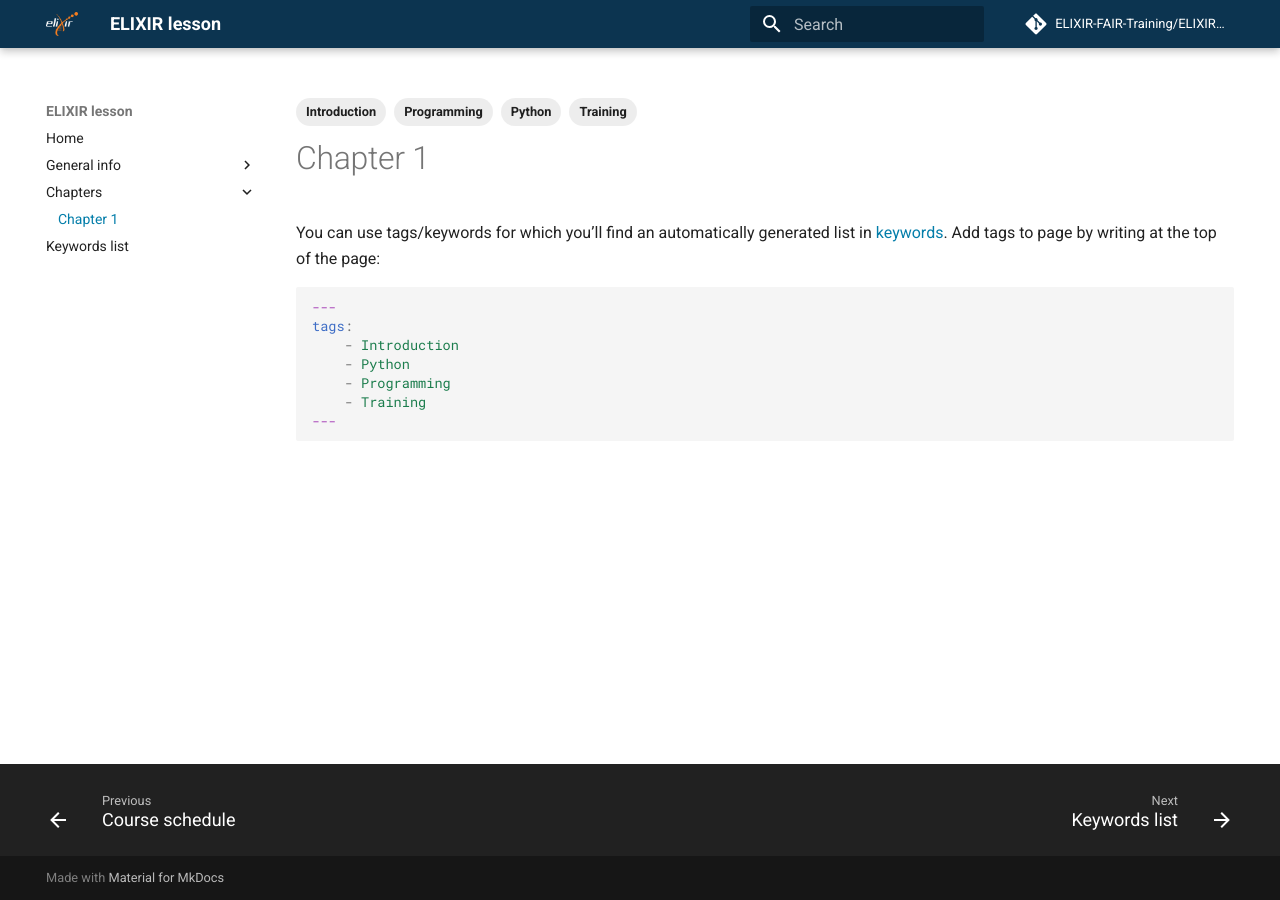
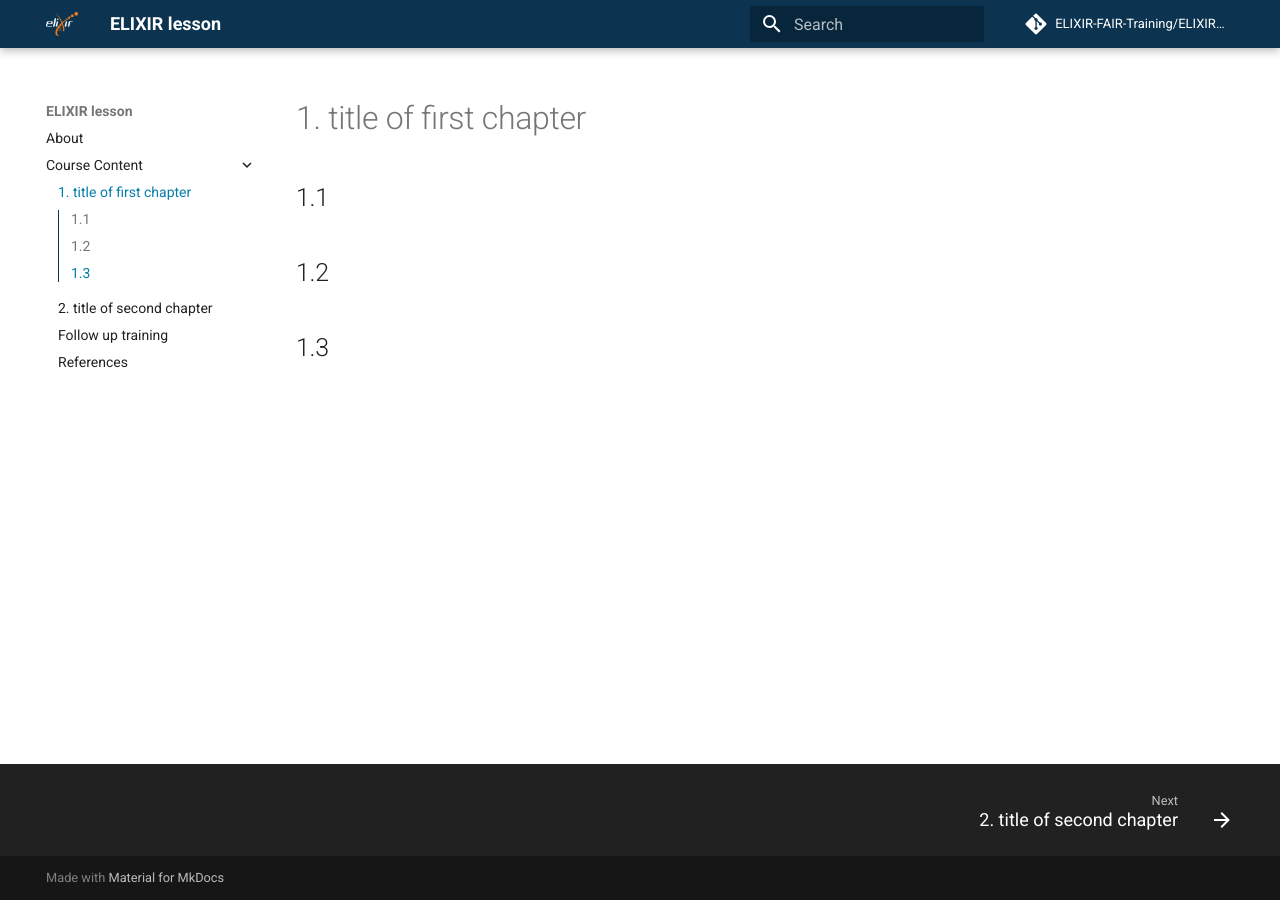
Before and after one commit to elixir-europe-training/ELIXIR-TrP-LessonTemplate-MkDocs, an MkDocs documentation site: the page built from docs/chapters/chapter_01.md, in a window 1280 px wide. Built offline with MkDocs 1.6.1 and Material for MkDocs 9.7.7, drawn with Linux system fonts in a browser that asks for light colours; comment, search, counter and statistics services are not loaded.

Commit message:
rename menu items

````diff
--- a/docs/chapters/chapter_01.md
+++ b/docs/chapters/chapter_01.md
@@ -1,19 +1,5 @@
----
-tags:
-    - Introduction
-    - Python
-    - Programming
-    - Training
----
+## 1.1
 
-You can use tags/keywords for which you'll find an automatically generated list in [keywords](../keywords.md). Add tags to page by writing at the top of the page:
+## 1.2
 
-```yaml
----
-tags:
-    - Introduction
-    - Python
-    - Programming
-    - Training
----
-```
+## 1.3
--- /dev/null
+++ b/docs/chapters/chapter_02.md
@@ -0,0 +1,5 @@
+## 2.1
+
+## 2.2
+
+## 2.3
--- a/mkdocs.yml
+++ b/mkdocs.yml
@@ -1,12 +1,12 @@
 site_name: ELIXIR lesson
 nav:
-    - Home: index.md
-    - General info:
-      - Precourse preparations: precourse.md
-      - Course schedule: course_schedule.md
-    - Chapters:
-      - "Chapter 1": chapters/chapter_01.md
-    - Keywords list: keywords.md
+    - About: index.md
+    - Course Content:
+      - "1. title of first chapter": chapters/chapter_01.md
+      - "2. title of second chapter": chapters/chapter_02.md
+      - "Follow up training": precourse.md
+      - "References": keywords.md
+
 
 theme:
   name: material
@@ -41,7 +41,8 @@ markdown_extensions:
       guess_lang: false
   - sane_lists
   - smarty
-  - toc
+  - toc:
+      toc_depth: 3
   - pymdownx.superfences
   - attr_list
   - pymdownx.tabbed
````
